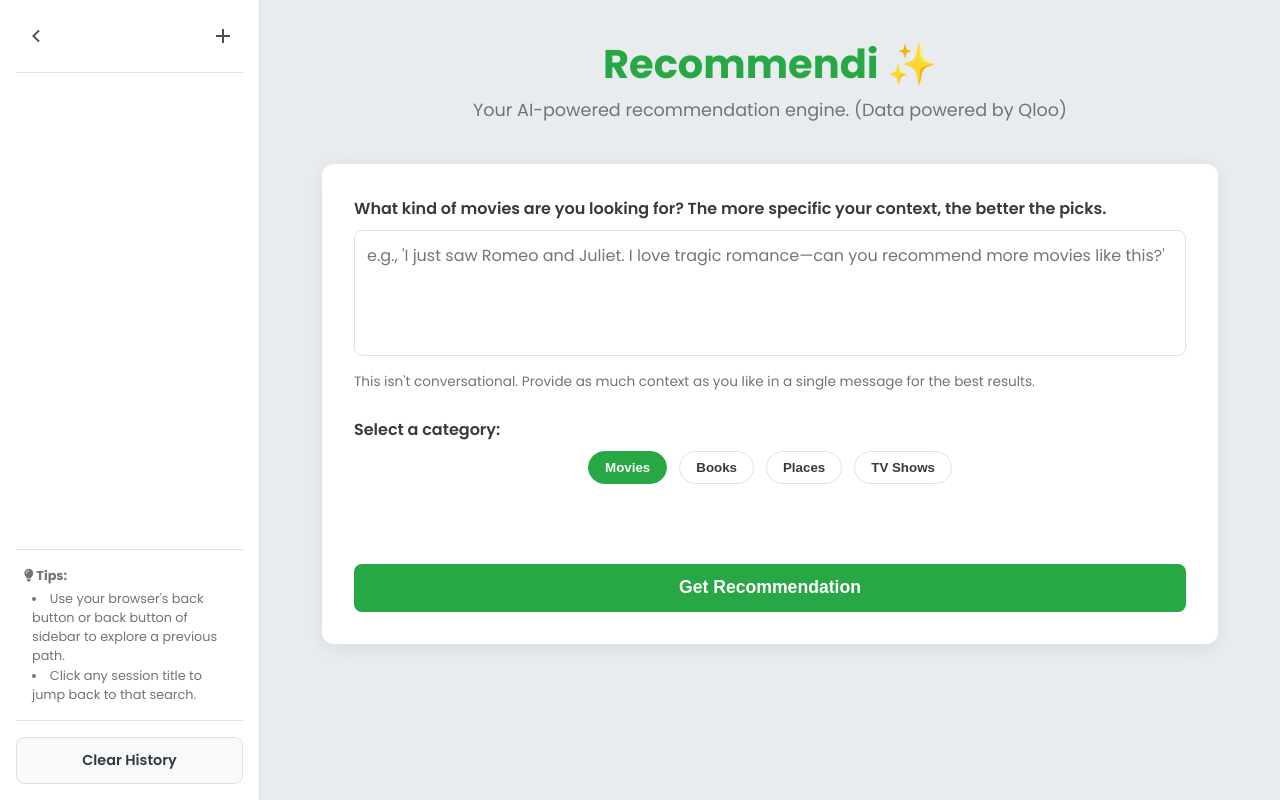
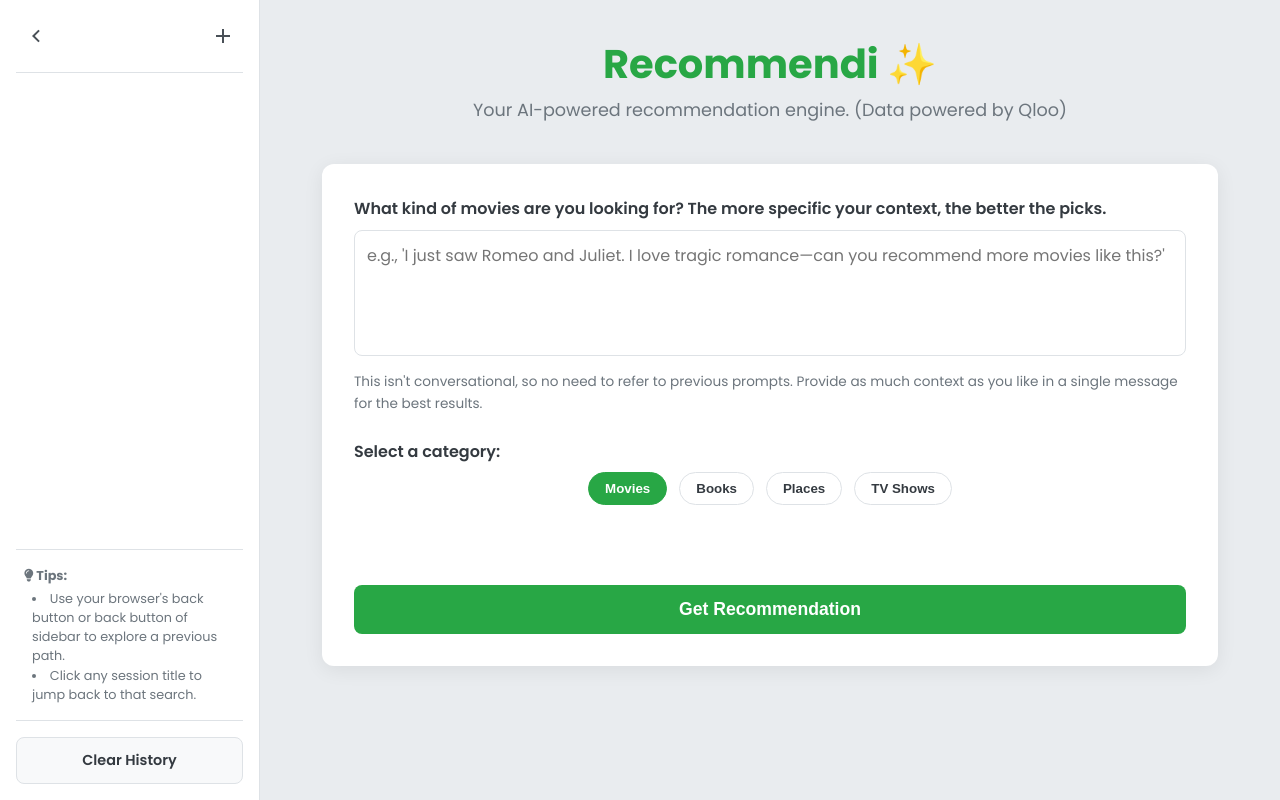
Before and after one commit to oadeniran/recommendi-fe, a Flask app: page / in a window 1280 px wide. Run offline with Flask 3, Linux system fonts and the light colour scheme.

Commit message:
minor changes + overall feel fix

```diff
--- a/templates/index.html
+++ b/templates/index.html
@@ -69,7 +69,7 @@
                         <label for="user_message">What's on your mind? Tell me what you're looking for.</label>
                         <textarea name="user_message" id="user_message" rows="4" placeholder="e.g., 'I want a movie that's like a western but in space...'" required></textarea>
 
-                        <small class="input-hint">This isn't conversational. Provide as much context as you like in a single message for the best results.</small>
+                        <small class="input-hint">This isn't conversational, so no need to refer to previous prompts. Provide as much context as you like in a single message for the best results.</small>
                     </div>
                     <div class="form-group">
                         <label>Select a category:</label>
```
